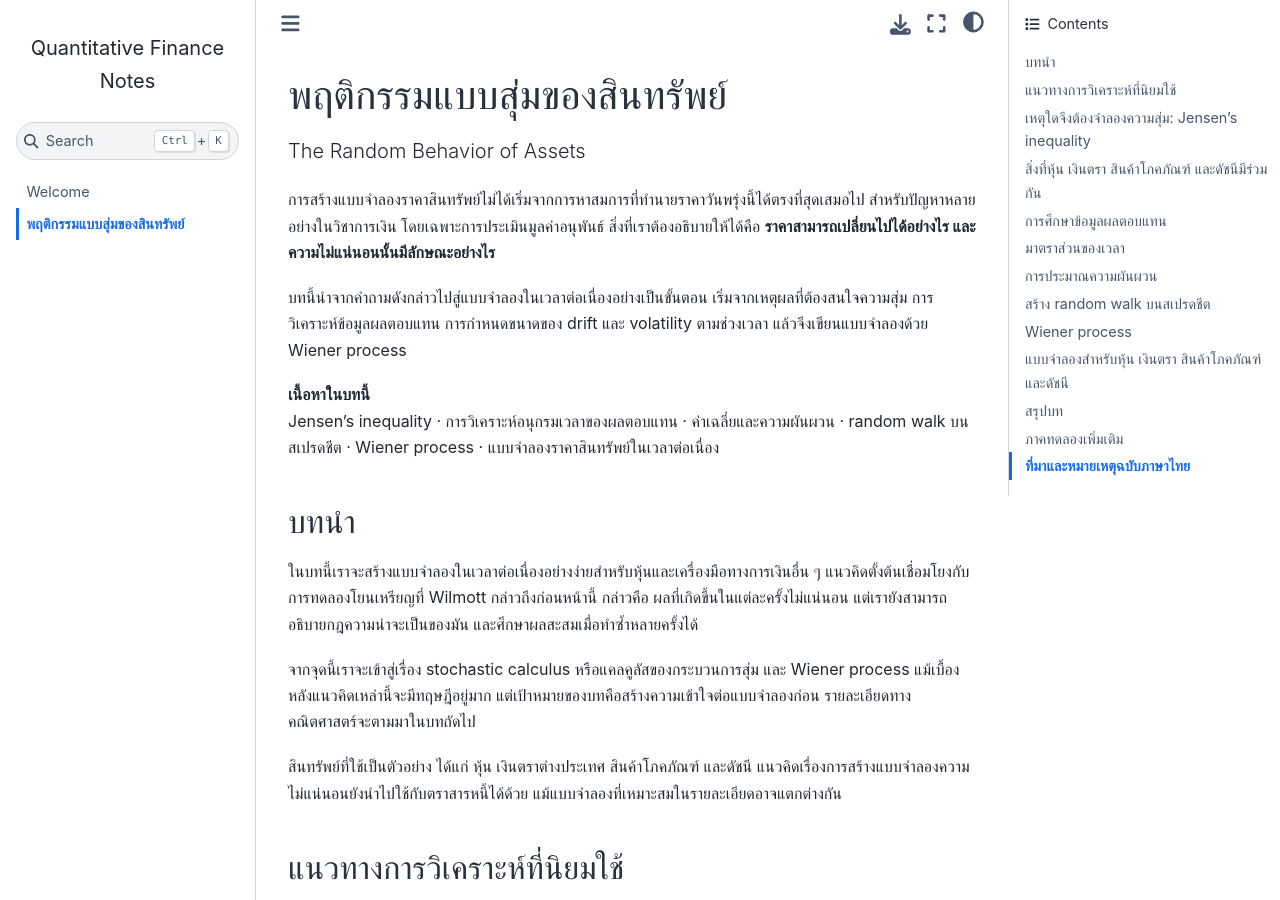
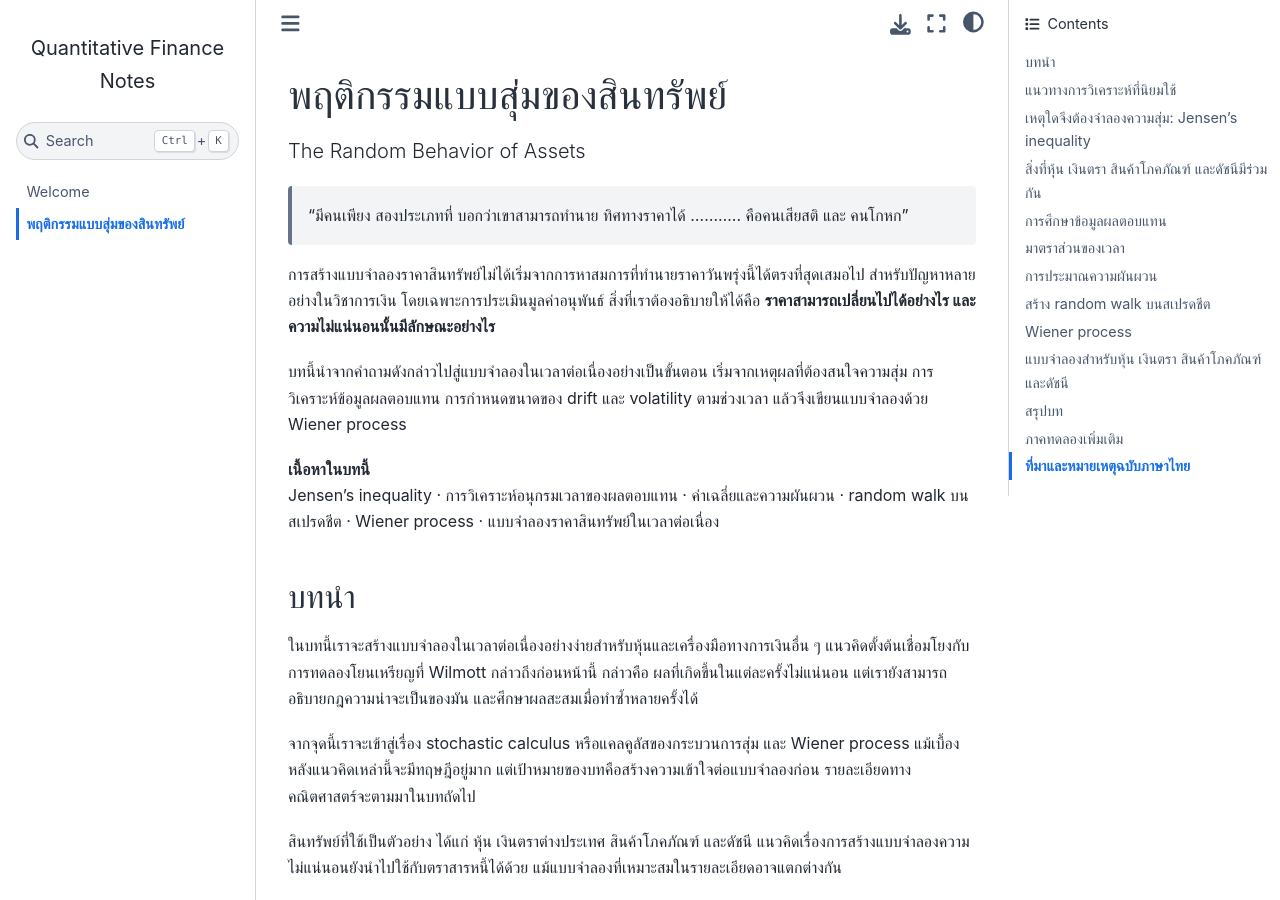
Before and after one commit to nutdnuy/quantitative-finance-notes, a Jupyter Book: the page built from random-assets.md, in a window 1280 px wide and 900 px high. Built offline with Jupyter Book 1.0.4 settings and Sphinx 7.4.7 and the Sphinx Book theme 1.1.4, drawn with Linux system fonts in a browser that asks for light colours.

Commit message:
Add opening quotation to the random asset behavior lesson

```diff
--- a/random-assets.md
+++ b/random-assets.md
@@ -6,6 +6,8 @@ description: ผลตอบแทน ความผันผวน และ
 # พฤติกรรมแบบสุ่มของสินทรัพย์
 
 <p class="lead">The Random Behavior of Assets</p>
+
+> “มีคนเพียง สองประเภทที่ บอกว่าเขาสามารถทำนาย ทิศทางราคาได้ ........... คือคนเสียสติ และ คนโกหก”
 
 การสร้างแบบจำลองราคาสินทรัพย์ไม่ได้เริ่มจากการหาสมการที่ทำนายราคาวันพรุ่งนี้ได้ตรงที่สุดเสมอไป สำหรับปัญหาหลายอย่างในวิชาการเงิน โดยเฉพาะการประเมินมูลค่าอนุพันธ์ สิ่งที่เราต้องอธิบายให้ได้คือ **ราคาสามารถเปลี่ยนไปได้อย่างไร และความไม่แน่นอนนั้นมีลักษณะอย่างไร**
 
```
